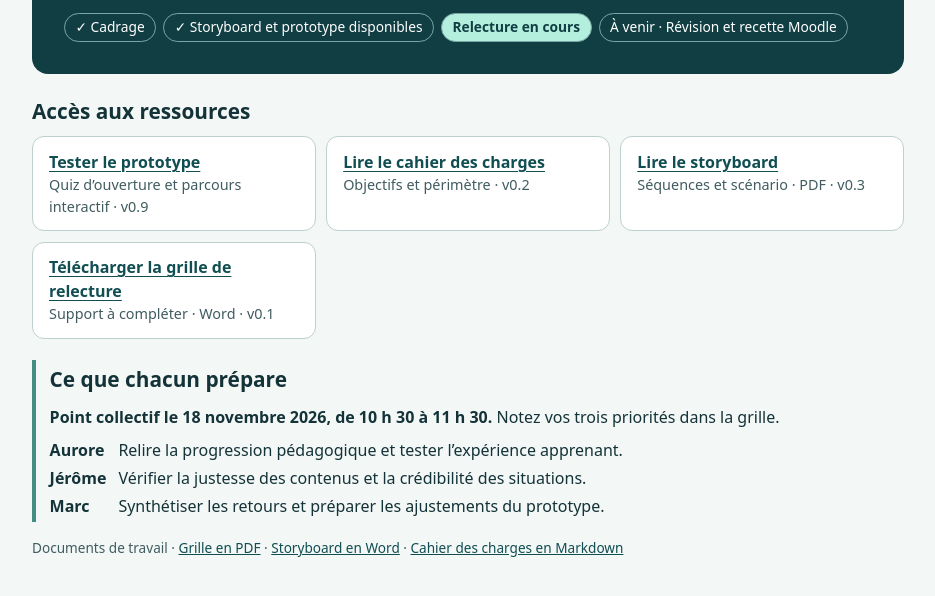
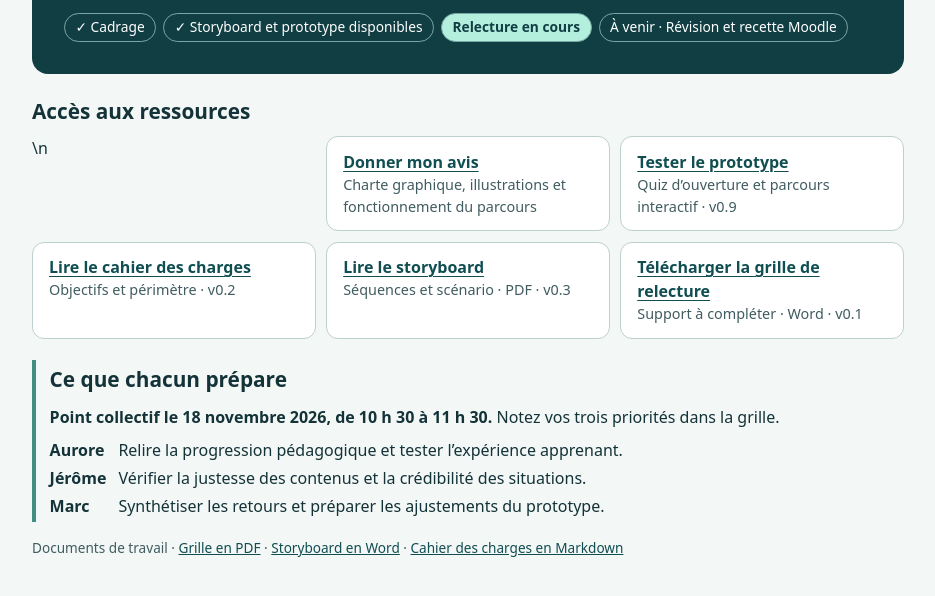
Before and after one commit to elearning-ifap/accessibilit-, a plain HTML site: page pilotage/index.html in a window 1280 px wide. Shown: the part 192-788 px from the top of the page, without its empty margins (172-1107 px from the left). Drawn offline with Linux system fonts and the light colour scheme.

Commit message:
Donner accès à la consultation de l’équipe depuis le tableau de bord

```diff
--- a/pilotage/index.html
+++ b/pilotage/index.html
@@ -22,7 +22,7 @@
 </header>
 <section id="ressources" aria-labelledby="resources-title">
 <h2 id="resources-title">Accès aux ressources</h2>
-<div class="grid">
+<div class="grid">\n<a class="card" href="consultation/"><strong>Donner mon avis</strong><span>Charte graphique, illustrations et fonctionnement du parcours</span></a>
 <a class="card" href="prototype/index.html"><strong>Tester le prototype</strong><span>Quiz d’ouverture et parcours interactif · v0.9</span></a>
 <a class="card" href="cahier-des-charges.html"><strong>Lire le cahier des charges</strong><span>Objectifs et périmètre · v0.2</span></a>
 <a class="card" href="documents/storyboard-v0.3.pdf"><strong>Lire le storyboard</strong><span>Séquences et scénario · PDF · v0.3</span></a>
```
